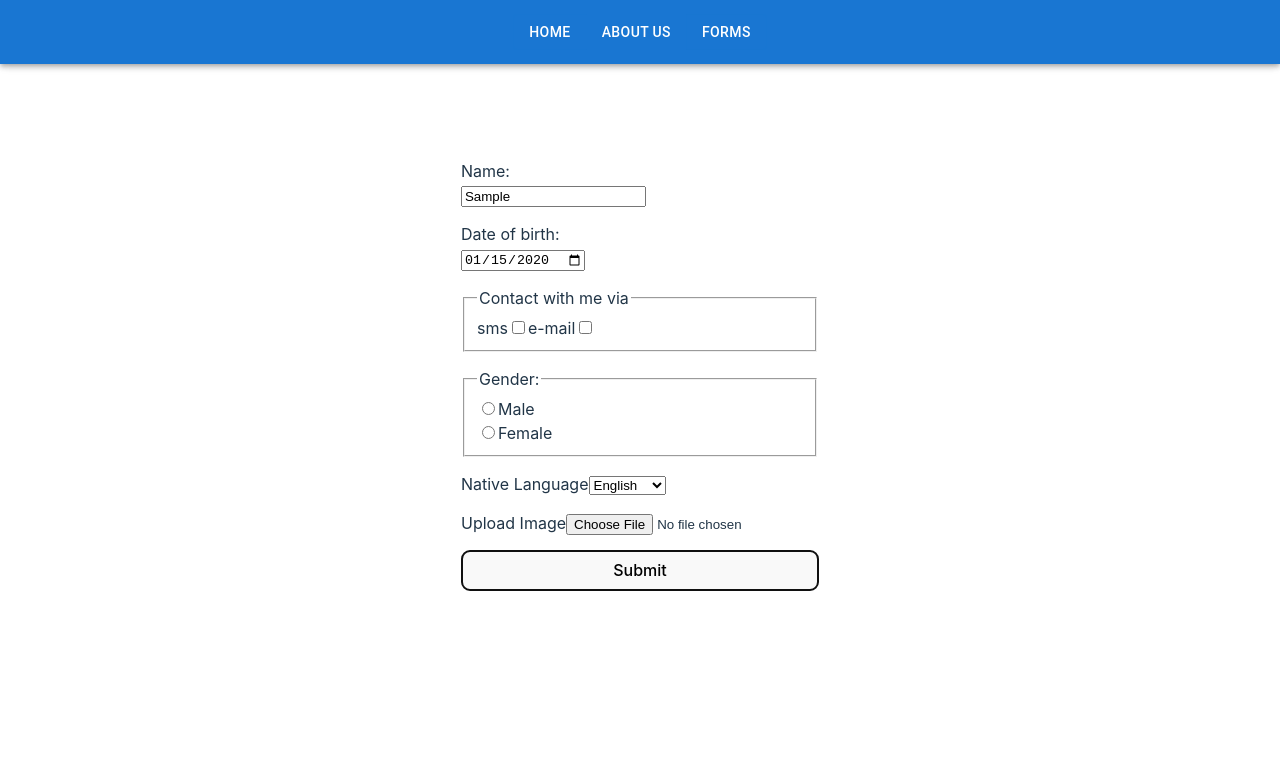
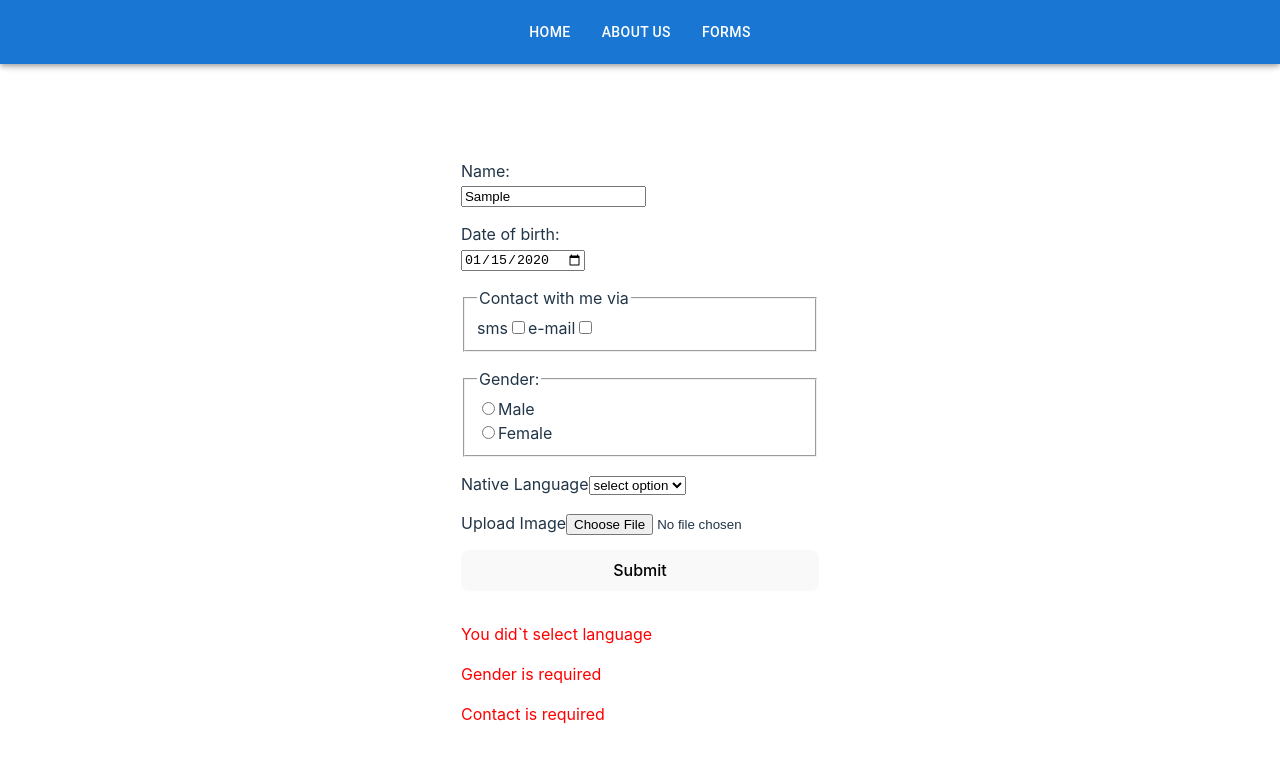
Before and after one commit to Grinmak/rs-react, a React (Vite) app in the folder react-components/: page /forms in a window 1280 px wide. Both pictures are taken after typing "Sample", "2020-01-15" into the empty fields and a click on the button "Submit". Shown: the top 762 px of the page. Built offline with nearby package versions, Linux system fonts and the light colour scheme.

Commit message:
refactor: add react-hook-form validation

```diff
--- a/react-components/src/components/FormsTemplate/FormsTemplate.tsx
+++ b/react-components/src/components/FormsTemplate/FormsTemplate.tsx
@@ -1,24 +1,10 @@
-import React, { ChangeEventHandler, FormEventHandler } from 'react';
+import React, { ChangeEventHandler } from 'react';
 import style from './FormsTemplate.module.css';
-// import { FieldValues, UseFormRegister } from 'react-hook-form';
 import { FieldValues, SubmitHandler, useForm } from 'react-hook-form';
 
 type IProps = {
-  NameInput: ChangeEventHandler<HTMLInputElement> | undefined;
-  BirthInput: ChangeEventHandler<HTMLInputElement> | undefined;
-  LanguageInput: ChangeEventHandler<HTMLSelectElement> | undefined;
-  ContactInput: ChangeEventHandler<HTMLInputElement> | undefined;
-  GenderInput: ChangeEventHandler<HTMLInputElement> | undefined;
   FileUpload: ChangeEventHandler<HTMLInputElement> | undefined;
-  SubmitHandler: FormEventHandler<HTMLFormElement>;
-  // SubmitHandler: SubmitHandler<FieldValues>;
   NewSubmit: SubmitHandler<FieldValues>;
-  UserNameState: string;
-  BirthDateState: string;
-  ContactState: string[];
-  GenderState: string;
-  selectLanguageState: string;
-  // Register: UseFormRegister<FieldValues>;
 };
 
 type ILanguage = {
@@ -30,6 +16,7 @@ type ILanguage = {
 type ILanguageArray = Array<ILanguage>;
 
 const languageValues: ILanguageArray = [
+  { id: 'null', value: '', title: 'select option' },
   { id: 'en', value: 'english', title: 'English' },
   { id: 'kl', value: 'klingon', title: 'Klingon' },
   { id: 'dw', value: 'dwarvish', title: 'Dwarvish' },
@@ -41,7 +28,7 @@ const FormsTemplate = (props: IProps) => {
     register,
     formState: { errors },
     handleSubmit,
-    reset,
+    // reset,
   } = useForm({
     mode: 'onBlur',
   });
@@ -49,7 +36,6 @@ const FormsTemplate = (props: IProps) => {
   return (
     <>
       <div>
-        {/* <form className={style.wrapper} onSubmit={props.SubmitHandler}> */}
         <form className={style.wrapper} onSubmit={handleSubmit(props.NewSubmit)}>
           <div className={style.name}>
             Name:
@@ -79,8 +65,12 @@ const FormsTemplate = (props: IProps) => {
               sms
               <input
                 type="checkbox"
-                {...register('sms', {
-                  // required:,
+                value="sms"
+                {...register('contact', {
+                  required: {
+                    value: true,
+                    message: 'Contact is required',
+                  },
                 })}
               ></input>
             </label>
@@ -88,8 +78,12 @@ const FormsTemplate = (props: IProps) => {
               e-mail
               <input
                 type="checkbox"
-                {...register('e-mail', {
-                  // required:,
+                value="e-mail"
+                {...register('contact', {
+                  required: {
+                    value: true,
+                    message: 'Contact is required',
+                  },
                 })}
               ></input>
             </label>
@@ -99,25 +93,36 @@ const FormsTemplate = (props: IProps) => {
             <div>
               <input
                 type="radio"
-                name="gender"
                 value="male"
-                id="male"
-                onChange={props.GenderInput}
+                {...register('gender', {
+                  required: {
+                    value: true,
+                    message: 'Gender is required',
+                  },
+                })}
               ></input>
               <label htmlFor="male">Male</label>
             </div>
             <input
               type="radio"
-              name="gender"
               value="female"
-              id="female"
-              onChange={props.GenderInput}
+              {...register('gender', {
+                required: {
+                  value: true,
+                  message: 'Gender is required',
+                },
+              })}
             ></input>
             <label htmlFor="female">Female</label>
           </fieldset>
           <div>
             Native Language
-            <select value={props.selectLanguageState} onChange={props.LanguageInput} name="test">
+            <select
+              defaultValue=""
+              {...register('language', {
+                required: 'You did`t select language',
+              })}
+            >
               {languageValues.map(({ id, value, title }) => (
                 <option key={id} value={value}>
                   {title}
@@ -146,6 +151,26 @@ const FormsTemplate = (props: IProps) => {
                 {errors?.birthDay.message?.toString() || 'Date is required'}
               </p>
             )}
+            {errors?.language && (
+              <p style={{ color: 'red' }}>
+                {errors?.language.message?.toString() || 'Select language'}
+              </p>
+            )}
+            {errors?.checkbox && (
+              <p style={{ color: 'red' }}>
+                {errors?.checkbox && 'Choose sms or e-mail as contact option'}
+              </p>
+            )}
+            {errors?.gender && (
+              <p style={{ color: 'red' }}>
+                {errors?.gender.message?.toString() || 'Select gender'}
+              </p>
+            )}
+            {errors?.contact && (
+              <p style={{ color: 'red' }}>
+                {errors?.contact.message?.toString() || 'You missed contacty field'}
+              </p>
+            )}
           </div>
         </form>
       </div>
--- a/react-components/src/pages/FormsPage.tsx
+++ b/react-components/src/pages/FormsPage.tsx
@@ -1,19 +1,19 @@
 import React, { ChangeEvent, useEffect, useState } from 'react';
 import FormsTemplate from '../components/FormsTemplate/FormsTemplate';
 import style from './FormsPage.module.css';
-import { FieldValues, SubmitHandler } from 'react-hook-form';
+// import { FieldValues, SubmitHandler } from 'react-hook-form';
 // import { useForm } from 'react-hook-form';
 
 const keyName = 'card';
 let keyCounter = 0;
 const FormsPage = () => {
-  const [userName, setUserName] = useState('');
-  const [birthDate, setBirthDate] = useState('');
-  const [contact, setContact] = useState(['']);
-  const [contactSms, setContactSms] = useState(false);
-  const [contactMail, setContactMail] = useState(false);
-  const [gender, setGender] = useState('');
-  const [selectLanguage, setSelectLanguage] = useState('');
+  // const [userName, setUserName] = useState('');
+  // const [birthDate, setBirthDate] = useState('');
+  // const [contact, setContact] = useState(['']);
+  // const [contactSms, setContactSms] = useState(false);
+  // const [contactMail, setContactMail] = useState(false);
+  // const [gender, setGender] = useState('');
+  // const [selectLanguage, setSelectLanguage] = useState('');
   const [isSubmitted, setIsSubmitted] = useState(false);
   const [selectedImage, setSelectedImage] = useState<Blob | MediaSource | File | null>(null);
 
@@ -29,59 +29,59 @@ const FormsPage = () => {
     },
   ]);
 
-  useEffect(() => {
-    contactSms
-      ? setContact((prevState) => [...prevState, 'sms'])
-      : setContact((prevState) => prevState.filter((item) => item !== 'sms'));
-  }, [contactSms]);
-  useEffect(() => {
-    contactMail
-      ? setContact((prevState) => [...prevState, 'mail'])
-      : setContact((prevState) => prevState.filter((item) => item !== 'mail'));
-  }, [contactMail]);
+  // useEffect(() => {
+  //   contactSms
+  //     ? setContact((prevState) => [...prevState, 'sms'])
+  //     : setContact((prevState) => prevState.filter((item) => item !== 'sms'));
+  // }, [contactSms]);
+  // useEffect(() => {
+  //   contactMail
+  //     ? setContact((prevState) => [...prevState, 'mail'])
+  //     : setContact((prevState) => prevState.filter((item) => item !== 'mail'));
+  // }, [contactMail]);
 
-  const submitHandler = (event: React.FormEvent<HTMLFormElement>) => {
-    // const submitHandler = (data: SubmitHandler<FieldValues>) => {
-    event.preventDefault();
-    // console.log(data);
+  // const submitHandler = (event: React.FormEvent<HTMLFormElement>) => {
+  //   // const submitHandler = (data: SubmitHandler<FieldValues>) => {
+  //   event.preventDefault();
+  //   // console.log(data);
 
-    setIsSubmitted(true);
-    const currentInput = {
-      userName: `${userName}`,
-      birthDate: `${birthDate}`,
-      gender: `${gender}`,
-      contact: [`${contact}`],
-      selectLanguage: `${selectLanguage}`,
-      id: `${keyName}${keyCounter}`,
-      imageUrl: { selectedImage },
-    };
-    isSubmitted
-      ? setAllData((prevState) => [...prevState, currentInput])
-      : setAllData([currentInput]);
-    keyCounter++;
-  };
-  const userNameHandler = (event: ChangeEvent<HTMLInputElement>) => {
-    setUserName(event.target.value);
-  };
+  //   setIsSubmitted(true);
+  //   const currentInput = {
+  //     userName: `${userName}`,
+  //     birthDate: `${birthDate}`,
+  //     gender: `${gender}`,
+  //     contact: [`${contact}`],
+  //     selectLanguage: `${selectLanguage}`,
+  //     id: `${keyName}${keyCounter}`,
+  //     imageUrl: { selectedImage },
+  //   };
+  //   isSubmitted
+  //     ? setAllData((prevState) => [...prevState, currentInput])
+  //     : setAllData([currentInput]);
+  //   keyCounter++;
+  // };
+  // const userNameHandler = (event: ChangeEvent<HTMLInputElement>) => {
+  //   setUserName(event.target.value);
+  // };
 
-  const dateOfBirthHandler = (event: ChangeEvent<HTMLInputElement>) => {
-    setBirthDate(event.target.value);
-  };
+  // const dateOfBirthHandler = (event: ChangeEvent<HTMLInputElement>) => {
+  //   setBirthDate(event.target.value);
+  // };
 
-  const contactHandler = (event: ChangeEvent<HTMLInputElement>) => {
-    event.target.id === 'c01'
-      ? setContactSms(event.target.checked)
-      : event.target.id === 'c02'
-      ? setContactMail(event.target.checked)
-      : null;
-  };
-  const selectLanguageHandler = (event: ChangeEvent<HTMLSelectElement>) => {
-    setSelectLanguage(event.target.value);
-  };
+  // const contactHandler = (event: ChangeEvent<HTMLInputElement>) => {
+  //   event.target.id === 'c01'
+  //     ? setContactSms(event.target.checked)
+  //     : event.target.id === 'c02'
+  //     ? setContactMail(event.target.checked)
+  //     : null;
+  // };
+  // const selectLanguageHandler = (event: ChangeEvent<HTMLSelectElement>) => {
+  //   setSelectLanguage(event.target.value);
+  // };
 
-  const genderHandler = (event: ChangeEvent<HTMLInputElement>) => {
-    setGender(event.target.value);
-  };
+  // const genderHandler = (event: ChangeEvent<HTMLInputElement>) => {
+  //   setGender(event.target.value);
+  // };
 
   const fileUpload = (event: ChangeEvent<HTMLInputElement>) => {
     event.target.files instanceof File ? setSelectedImage(event.target.files[0]) : null;
@@ -98,18 +98,18 @@ const FormsPage = () => {
   return (
     <>
       <FormsTemplate
-        NameInput={userNameHandler}
-        BirthInput={dateOfBirthHandler}
-        LanguageInput={selectLanguageHandler}
-        ContactInput={contactHandler}
-        SubmitHandler={submitHandler}
-        GenderInput={genderHandler}
+        // NameInput={userNameHandler}
+        // BirthInput={dateOfBirthHandler}
+        // LanguageInput={selectLanguageHandler}
+        // ContactInput={contactHandler}
+        // SubmitHandler={submitHandler}
+        // GenderInput={genderHandler}
         FileUpload={fileUpload}
-        UserNameState={userName}
-        BirthDateState={birthDate}
-        ContactState={contact}
-        GenderState={gender}
-        selectLanguageState={selectLanguage}
+        // UserNameState={userName}
+        // BirthDateState={birthDate}
+        // ContactState={contact}
+        // GenderState={gender}
+        // selectLanguageState={selectLanguage}
         NewSubmit={newSubmit}
         // Register={register}
       />
```
